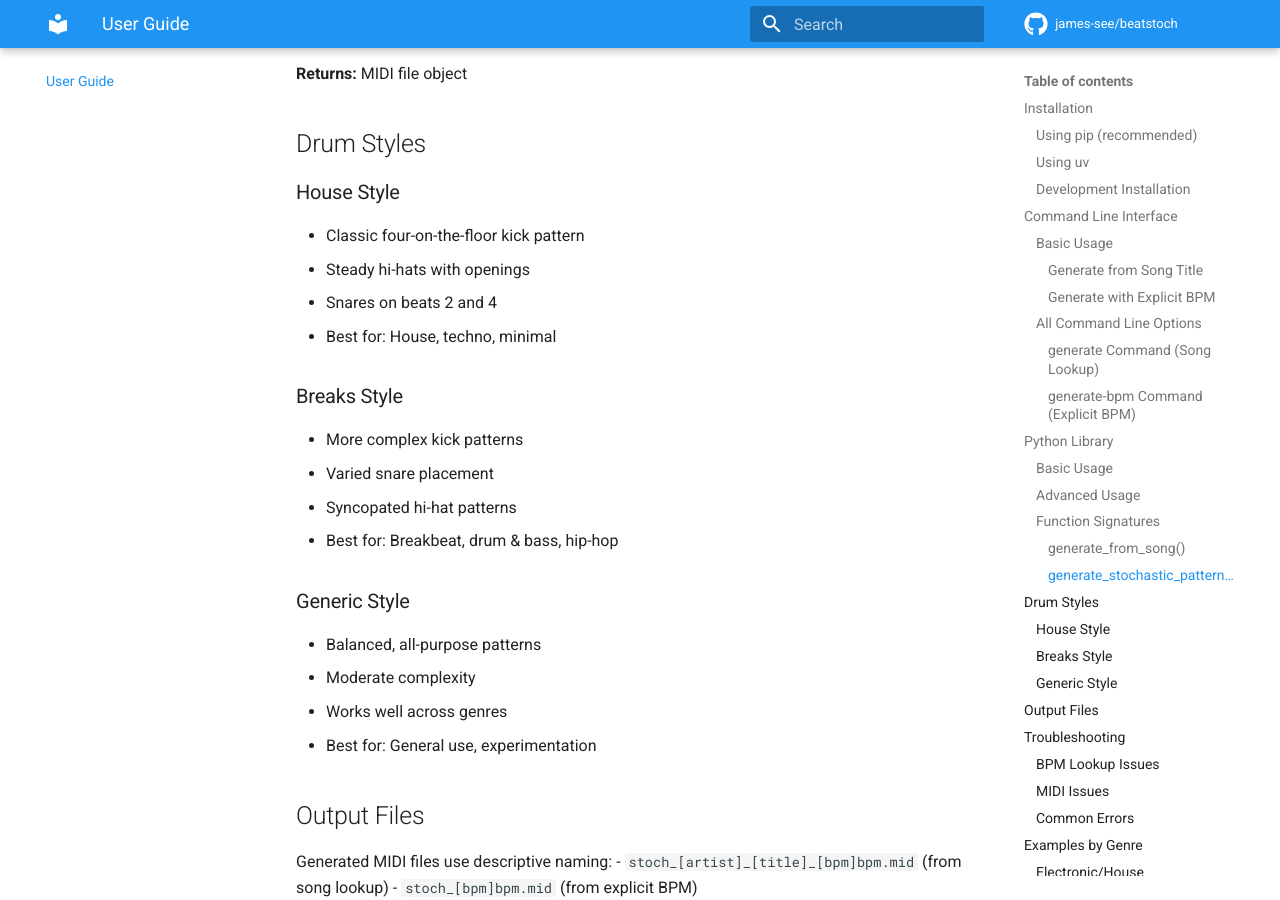
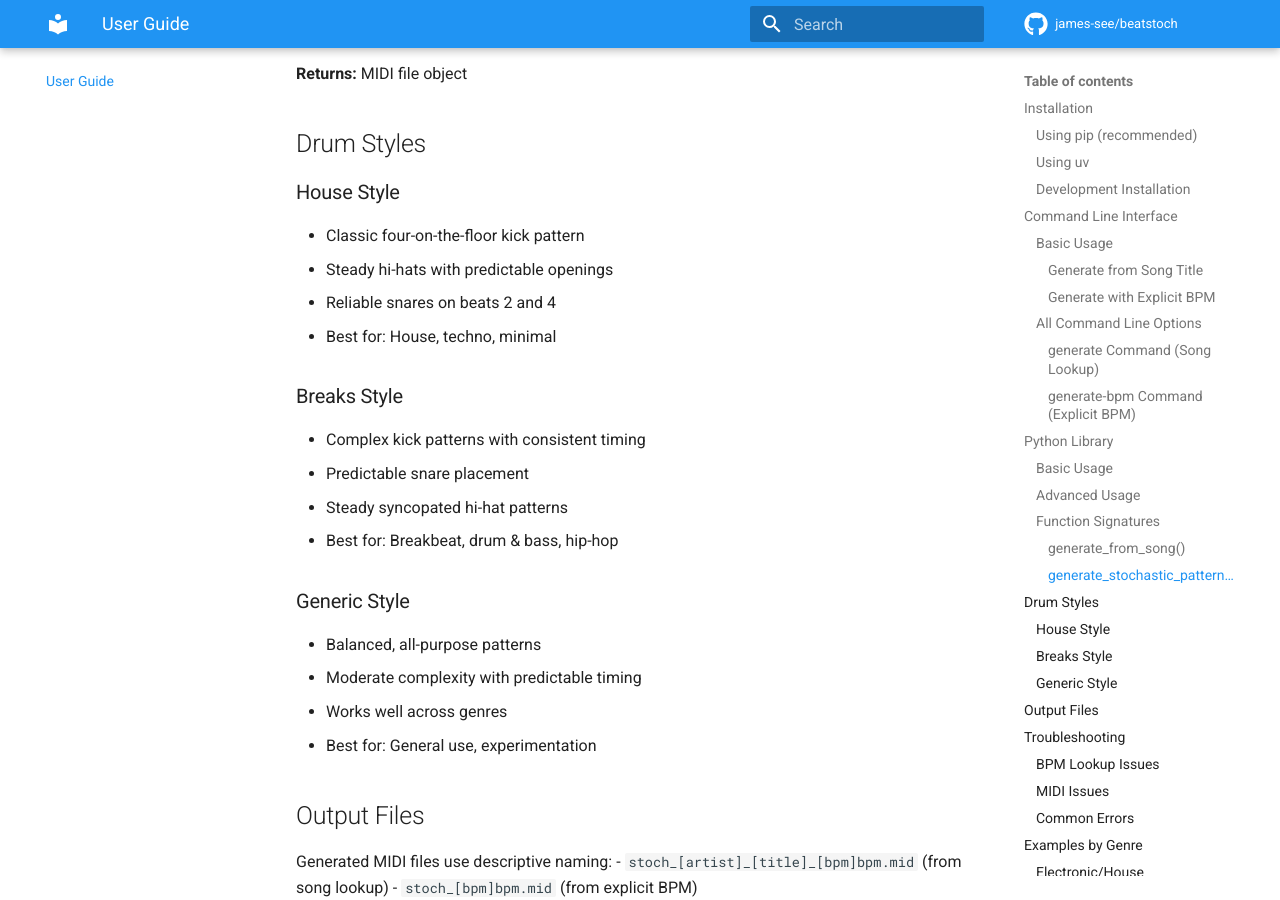
Before and after one commit to james-see/beatstoch, an MkDocs documentation site: the page built from docs/user-guide.md, in a window 1280 px wide and 900 px high, scrolled down 3502 px. Built offline with MkDocs 1.6.1 and Material for MkDocs 9.7.7, drawn with Linux system fonts in a browser that asks for light colours; comment, search, counter and statistics services are not loaded.

```diff
--- a/docs/user-guide.md
+++ b/docs/user-guide.md
@@ -169,19 +169,19 @@ generate_stochastic_pattern(
 
 ### House Style
 - Classic four-on-the-floor kick pattern
-- Steady hi-hats with openings
-- Snares on beats 2 and 4
+- Steady hi-hats with predictable openings
+- Reliable snares on beats 2 and 4
 - Best for: House, techno, minimal
 
 ### Breaks Style
-- More complex kick patterns
-- Varied snare placement
-- Syncopated hi-hat patterns
+- Complex kick patterns with consistent timing
+- Predictable snare placement
+- Steady syncopated hi-hat patterns
 - Best for: Breakbeat, drum & bass, hip-hop
 
 ### Generic Style
 - Balanced, all-purpose patterns
-- Moderate complexity
+- Moderate complexity with predictable timing
 - Works well across genres
 - Best for: General use, experimentation
 
```
Also changed, not shown: README.md (+4 -4 lines), 2 other files.
